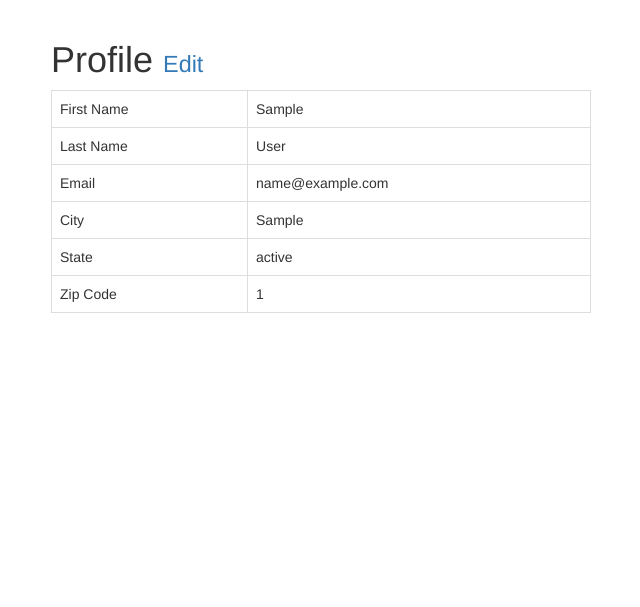
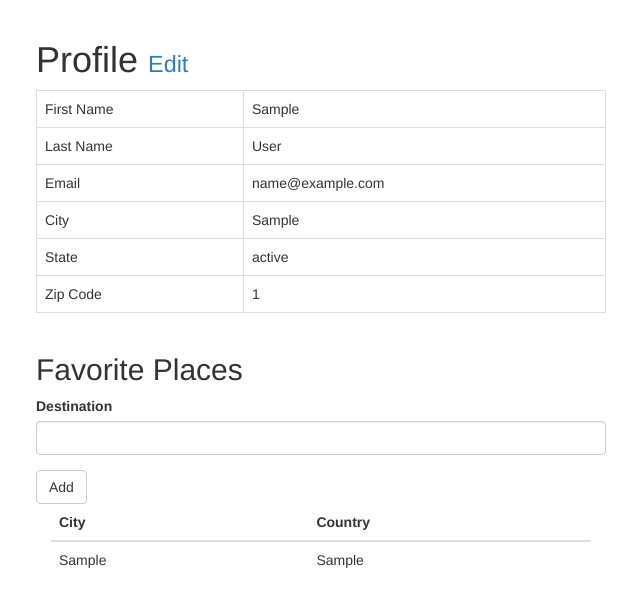
Before and after one commit to Amertz08/EECS448-Project, a Flask app: page /profile/ in a window 1280 px wide. Shown: the part 52-659 px from the top of the page, without its empty margins (319-959 px from the left). Run offline with Flask 2, Linux system fonts and the light colour scheme; a user stored in the database is signed in; tables that the repository leaves empty hold one stand-in row (values such as "Sample post"); some libraries are stand-ins or nearby versions.

Commit message:
Added ability to save favorite places

```diff
--- a/app/autocomplete/__init__.py
+++ b/app/autocomplete/__init__.py
@@ -13,7 +13,9 @@ def _search_data_gen(results):
             'label': '{city}, {country}'.format(city=result['PlaceName'], country=result['CountryName']),
             'value': '{city}, {country}'.format(city=result['PlaceName'], country=result['CountryName']),
             'data': {
-                'place_id': result['PlaceId']
+                'place_id': result['PlaceId'],
+                'city': result['PlaceName'],
+                'country': result['CountryName']
             }
         }
 
--- a/app/forms.py
+++ b/app/forms.py
@@ -35,7 +35,7 @@ class EditProfileForm(Form):
     submit = SubmitField('Update')
 
 
-class SearchForm(Form):
+class FlightSearchForm(Form):
     origin = StringField('Origin', validators=[Required()])
     destination = StringField('Destination', validators=[Required()])
     destination_place_id = HiddenField('destination_place_id')
@@ -46,3 +46,11 @@ class SearchForm(Form):
     children = SelectField('Children (1-16)', choices=[(n, n) for n in range(9)], coerce=int)
     infants = SelectField('Infants (under 12 months)', choices=[(n, n) for n in range(9)], coerce=int)
     submit = SubmitField('Search')
+
+
+class PlaceSearchForm(Form):
+    destination = StringField('Destination', validators=[Required()])
+    destination_place_id = HiddenField('destination_place_id')
+    city = HiddenField('city')
+    country = HiddenField('country')
+    submit = SubmitField('Add')
--- a/app/main/__init__.py
+++ b/app/main/__init__.py
@@ -4,7 +4,7 @@ import arrow
 
 from flask import Blueprint, render_template
 
-from forms import SearchForm
+from forms import FlightSearchForm
 from sky import live_flights
 
 main = Blueprint('main', __name__)
@@ -12,7 +12,7 @@ main = Blueprint('main', __name__)
 
 @main.route('/', methods=['GET', 'POST'])
 def index():
-    form = SearchForm()
+    form = FlightSearchForm()
     query_results = None
     if form.validate_on_submit():
         kwargs = {
--- a/app/profile/__init__.py
+++ b/app/profile/__init__.py
@@ -1,18 +1,38 @@
 from __future__ import unicode_literals, print_function, division, absolute_import
 
-from flask import Blueprint, render_template, redirect, url_for
+from flask import Blueprint, render_template, redirect, url_for, flash
 from flask_login import login_required, current_user
 
-from forms import EditProfileForm
-from models import db, commit, User
+from forms import EditProfileForm, PlaceSearchForm
+from models import db, commit, User, FavoritePlace
 
 profile = Blueprint('profile', __name__)
 
 
-@profile.route('/')
+@profile.route('/', methods=['GET', 'POST'])
 @login_required
 def index():
-    return render_template('profile/index.html')
+    form = PlaceSearchForm()
+    places = FavoritePlace.query.filter_by(user_id=current_user.id).all()
+    if form.validate_on_submit():
+        place = FavoritePlace(
+            user_id=current_user.id,
+            city=form.city.data,
+            country=form.country.data,
+            place_id=form.destination_place_id.data
+        )
+        if place in places:
+            flash('You already saved that destination to your favorite places')
+        else:
+            db.session.add(place)
+            commit(db.session)
+            places = FavoritePlace.query.filter_by(user_id=current_user.id).all()
+
+    context = {
+        'form': form,
+        'places': places
+    }
+    return render_template('profile/index.html', **context)
 
 
 @profile.route('/edit', methods=['GET', 'POST'])
--- /dev/null
+++ b/app/static/js/profile-place-search.js
@@ -0,0 +1,21 @@
+/**
+ * Created by adammertz on 4/21/17.
+ */
+
+$(document).ready(function () {
+   $('#destination').autocomplete({
+       source: function (request, response) {
+           $.get('/autocomplete/search', {
+               destination: request.term
+           }, function (data) {
+               response(data);
+           });
+
+       },
+       select: function (event, ui) {
+           $('#destination_place_id').val(ui.item.data.place_id);
+           $('#city').val(ui.item.data.city);
+           $('#country').val(ui.item.data.country);
+       }
+   })
+});
--- a/app/templates/index.html
+++ b/app/templates/index.html
@@ -55,5 +55,5 @@
 {% endblock %}
 
 {% block extra_scripts %}
-<script src="static/js/homepage.js" type="text/javascript"></script>
+<script src="{{ url_for('static', filename='js/homepage.js') }}" type="text/javascript"></script>
 {% endblock %}
--- a/app/templates/profile/index.html
+++ b/app/templates/profile/index.html
@@ -1,9 +1,11 @@
 {% extends "base.html" %}
+{% import "bootstrap/wtf.html" as wtf %}
 
 {% block title %}Profile{% endblock %}
 
 {% block page_content %}
     <div class="container col-md-6 col-md-offset-3">
+        <div class="row">
             <h1>Profile <small><a href="{{ url_for('profile.edit') }}">Edit</a></small></h1>
             <table class="table table-bordered">
                 <tr>
@@ -32,4 +34,35 @@
                 </tr>
             </table>
         </div>
+        <div class="row">
+            <h2>Favorite Places</h2>
+        </div>
+        <div class="row">
+            {{ wtf.quick_form(form) }}
+        </div>
+        {% if places %}
+            <table class="table">
+            <thead>
+            <tr>
+                <th>City</th>
+                <th>Country</th>
+            </tr>
+            </thead>
+            <tbody>
+            {% for place in places %}
+            <tr>
+                <td>{{ place.city }}</td>
+                <td>{{ place.country }}</td>
+            </tr>
+            {% endfor %}
+            </tbody>
+            </table>
+        {% else %}
+        <p>Add a favorite destination</p>
+        {% endif %}
+    </div>
 {% endblock %}
+
+{% block extra_scripts %}
+<script src="{{ url_for('static', filename='js/profile-place-search.js') }}" type="text/javascript"></script>
+{% endblock %}
```
Also changed, not shown: app/models.py (+26 -0 lines), app/static/js/homepage.js (indentation only). Lines whose indentation alone changed are shown as unchanged.
